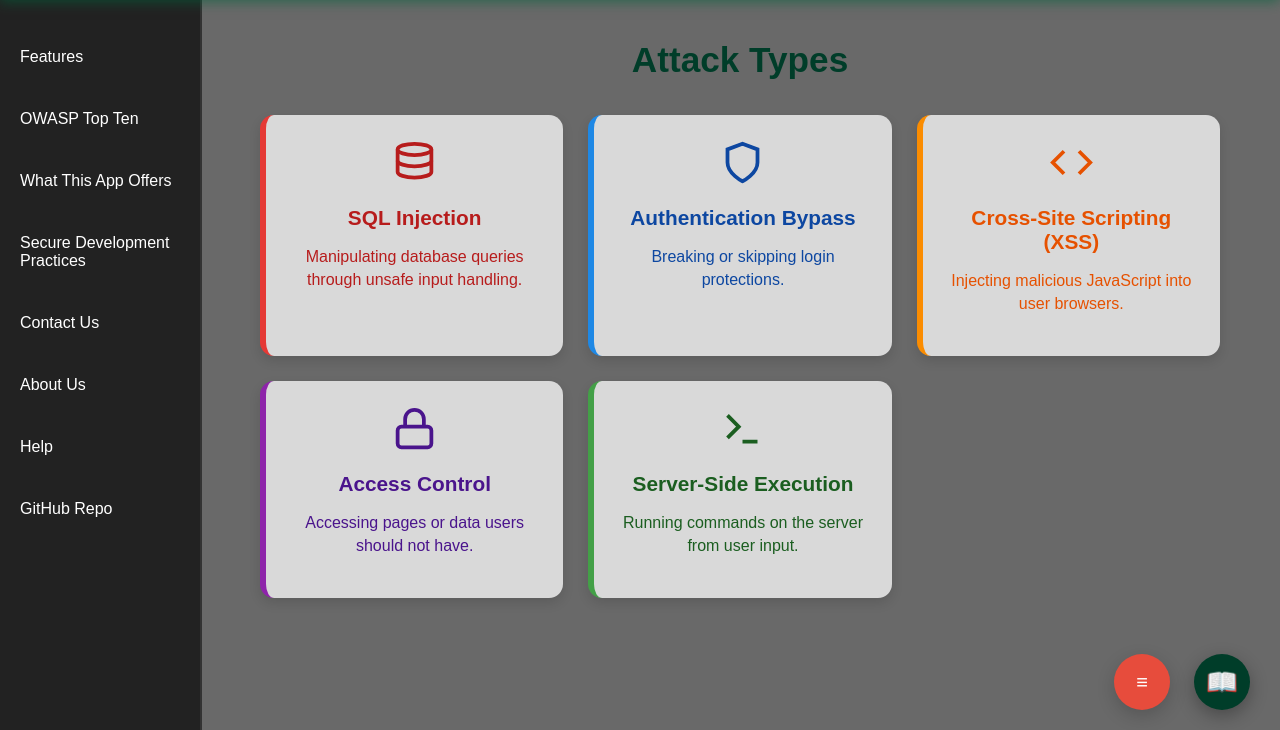
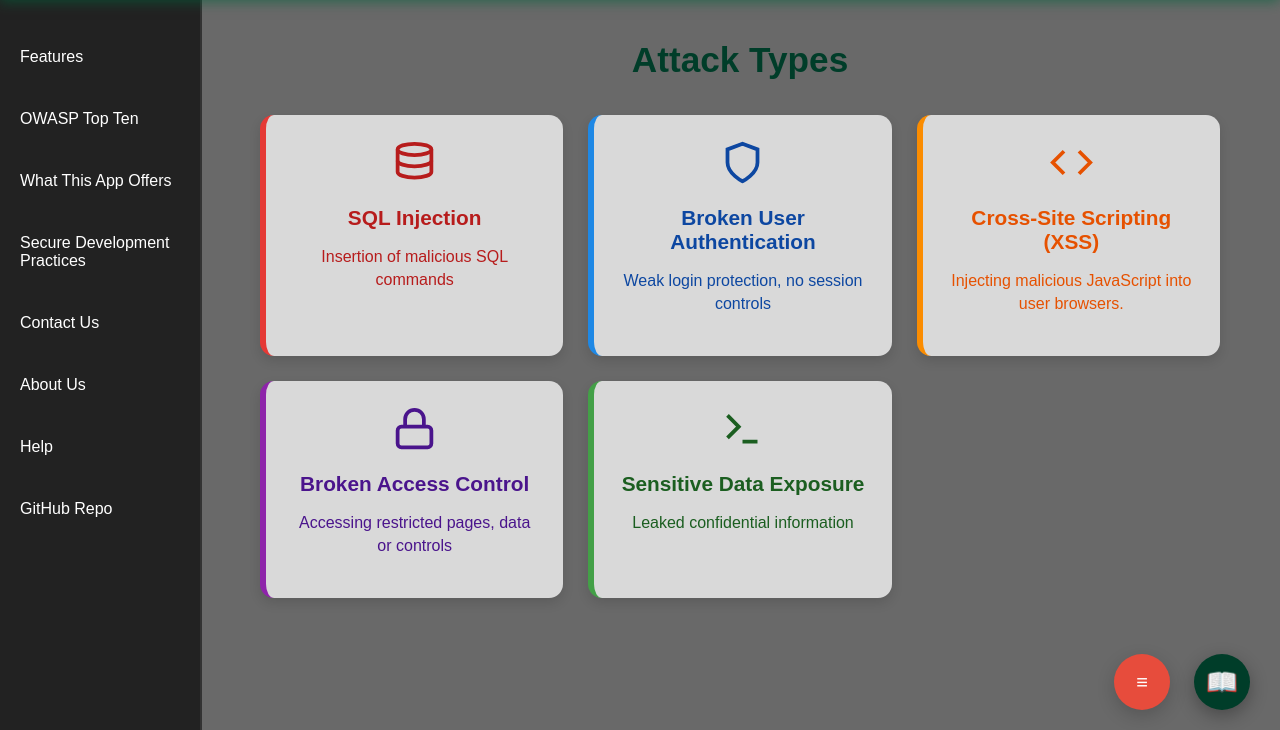
Before and after one commit to NZShroomy/Vulnerable-Web-app, a Flask app: page /attacks in a window 1280 px wide. Shown: the part 70-800 px from the top of the page. Run offline with Flask 3, Linux system fonts and the light colour scheme.

Commit message:
attacks updated and tutorials

```diff
--- a/templates/Attacks.html
+++ b/templates/Attacks.html
@@ -20,7 +20,7 @@
             </svg>
         </div>
         <h2>SQL Injection</h2>
-        <p>Manipulating database queries through unsafe input handling.</p>
+        <p>Insertion of malicious SQL commands</p>
     </div>
 
     <!-- Authentication Bypass -->
@@ -30,8 +30,8 @@
                 <path d="M12 22s8-4 8-10V5l-8-3-8 3v7c0 6 8 10 8 10z"></path>
             </svg>
         </div>
-        <h2>Authentication Bypass</h2>
-        <p>Breaking or skipping login protections.</p>
+        <h2>Broken User Authentication</h2>
+        <p>Weak login protection, no session controls</p>
     </div>
 
     <!-- XSS -->
@@ -54,8 +54,8 @@
                 <path d="M7 11V7a5 5 0 0 1 10 0v4"></path>
             </svg>
         </div>
-        <h2>Access Control</h2>
-        <p>Accessing pages or data users should not have.</p>
+        <h2>Broken Access Control</h2>
+        <p>Accessing restricted pages, data or controls</p>
     </div>
 
     <!-- Server-Side Execution -->
@@ -66,8 +66,8 @@
                 <line x1="12" y1="19" x2="20" y2="19"></line>
             </svg>
         </div>
-        <h2>Server-Side Execution</h2>
-        <p>Running commands on the server from user input.</p>
+        <h2>Sensitive Data Exposure</h2>
+        <p>Leaked confidential information</p>
     </div>
 
 </div>
--- a/templates/Components/tutorialbutton.html
+++ b/templates/Components/tutorialbutton.html
@@ -28,28 +28,63 @@
         </div>
 
         <div class="tutorial-page" id="tutPageSQL">
-            <h2>SQL Injection Tutorial</h2>
-            <p>Here you can explain SQL injection in detail, with examples and prevention tips.</p>
+            <h2>SQL Injection</h2>
+            <p>A1: OWASP Top 10 2021<br>
+                A widespread internet epidemic, still a very commonly<br>
+                used vulnerability in the cybersphere
+                <br><br>
+                Root Cause: Weak input validation - <br>
+                The attacker "injects" malicious code into the page <br>
+                and if the page code is not correctly sanitised, <br>
+                the attacker may gain access, change, or delete data
+                <br><br>
+
+            </p>
         </div>
 
         <div class="tutorial-page" id="tutPageAuth">
-            <h2>Authentication Bypass Tutorial</h2>
-            <p>How authentication can be bypassed, and mitigation strategies.</p>
+            <h2>Broken User Authentication</h2>
+            <p>A2: OWASP Top 10 2021<br>
+                Still extremely common, ultimately because<br>
+                of it's many ways to be excecuted.
+                <br><br>
+                Root Cause: Weak or default passwords, <br>
+                no 2FA/MFA authentication, no/bad session handling <br>
+                <br><br>
+
+            </p>
         </div>
 
         <div class="tutorial-page" id="tutPageXSS">
-            <h2>XSS Tutorial</h2>
-            <p>Cross-Site Scripting examples and how to protect users.</p>
+            <h2>Cross Side Scripting</h2>
+            <p>A7: OWASP Top 10 2021<br>
+                Malicious JavaScript is run within<br>
+                an active users browser<br>
+                <br><br>
+                Root Cause:  lack of code validation/sanitisation<br>
+                The attacker "injects" malicious script into the page. <br>
+                usually within the regular content such as a commment section, <br>
+                and without anything to warn the system the code isn't part of<br>
+                the original code, the script is excecuted.
+                <br><br></p>
         </div>
 
         <div class="tutorial-page" id="tutPageAC">
-            <h2>Access Control Tutorial</h2>
-            <p>Learn about broken access controls and how to secure them.</p>
+            <h2>Broken Access Control</h2>
+            <p>A5: OWASP Top 10 2021<br>
+                The #1 most critical vulnerability of 2021<br>
+                BAC is the
+                <br><br>
+                </p>
         </div>
 
         <div class="tutorial-page" id="tutPageSDE">
-            <h2>Server-Side Execution Tutorial</h2>
-            <p>Running commands on the server and how to secure against it.</p>
+            <h2>Sensitive Data Exposure</h2>
+            <p>A3: OWASP Top 10 2021<br>
+                A widespread internet epidemic, still a very commonly<br>
+                used vulnerability in the cybersphere
+                <br><br>
+                </p>
         </div>
 
         <div class="tutorial-page" id="tutPage4">
```
